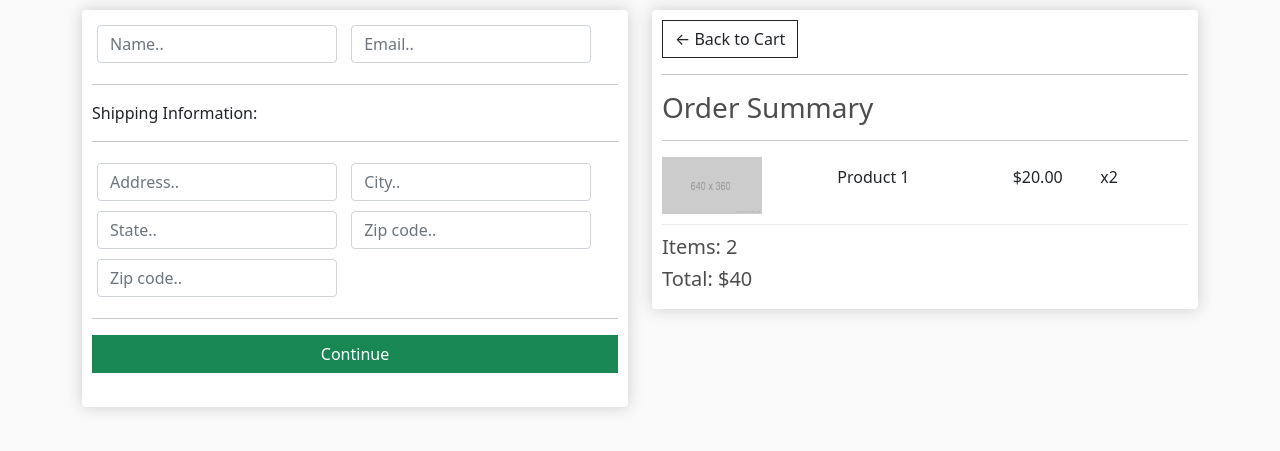
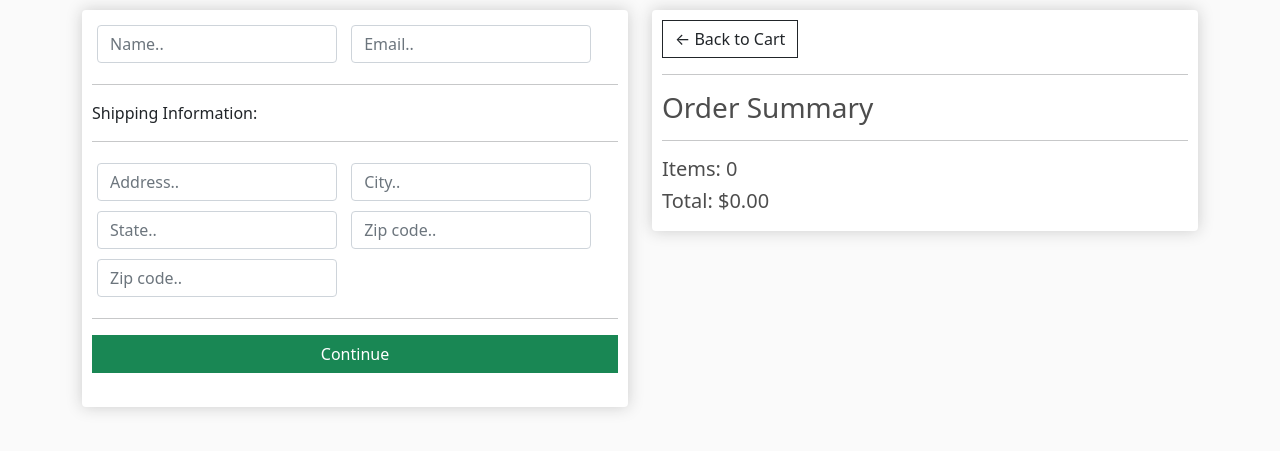
Before and after one commit to Sakkadas/ecommerce, a Django app: page /checkout/ in a window 1280 px wide. Shown: the part 68-519 px from the top of the page. Run offline with Django 3.2, Linux system fonts and the light colour scheme.

Commit message:
make checkout view dynamic

```diff
--- a/ecommerce/store/templates/store/checkout.html
+++ b/ecommerce/store/templates/store/checkout.html
@@ -52,16 +52,16 @@
             <hr>
             <h3>Order Summary</h3>
             <hr>
-
+            {% for item in items %}
             <div class="cart-row">
-                <div style="flex:2"><img class="row-image" src="{% static 'images/placeholder.png' %}"></div>
-                <div style="flex:2"><p>Product 1</p></div>
-                <div style="flex:1"><p>$20.00</p></div>
-                <div style="flex:1"><p>x2</p></div>
+                <div style="flex:2"><img class="row-image" src="{{item.product.imageURL}}"></div>
+                <div style="flex:2"><p>{{item.product.name}}</p></div>
+                <div style="flex:1"><p>${{item.product.price}}</p></div>
+                <div style="flex:1"><p>x2{{item.quantity}}</p></div>
             </div>
-
-            <h5>Items: 2</h5>
-            <h5>Total: $40</h5>
+            {% endfor %}
+            <h5>Items: {{order.get_cart_items}}</h5>
+            <h5>Total: ${{order.get_cart_total|floatformat:2}}</h5>
         </div>
     </div>
 </div>
--- a/ecommerce/store/views.py
+++ b/ecommerce/store/views.py
@@ -21,5 +21,12 @@ def cart(request):
 
 
 def checkout(request):
-    context = {}
+    if request.user.is_authenticated:
+        customer = request.user.customer
+        order, created = Order.objects.get_or_create(customer=customer, complete=False)
+        items = order.orderitem_set.all()
+    else:
+        items = []
+        order = {'get_cart_total': 0, 'get_cart_items': 0}
+    context = {"items": items, 'order': order}
     return render(request, 'store/checkout.html', context)
```
